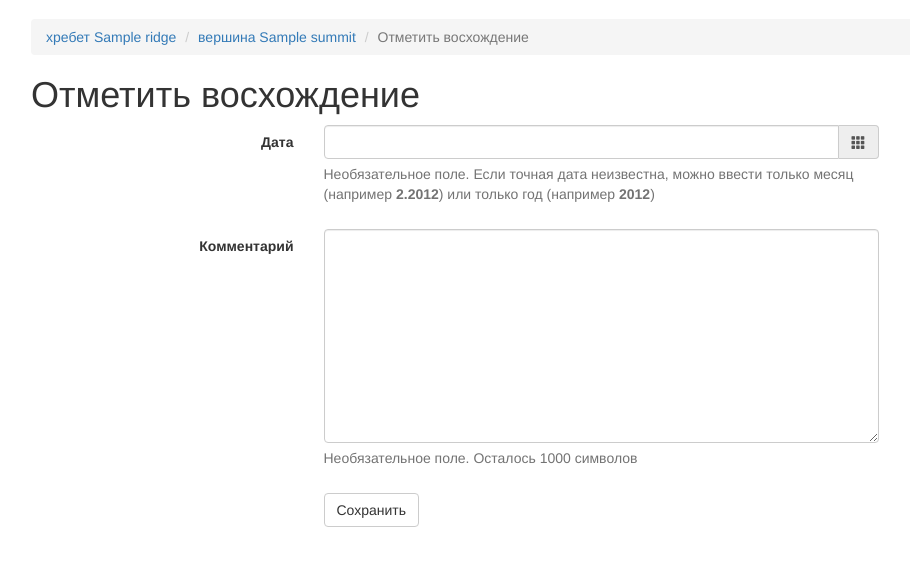
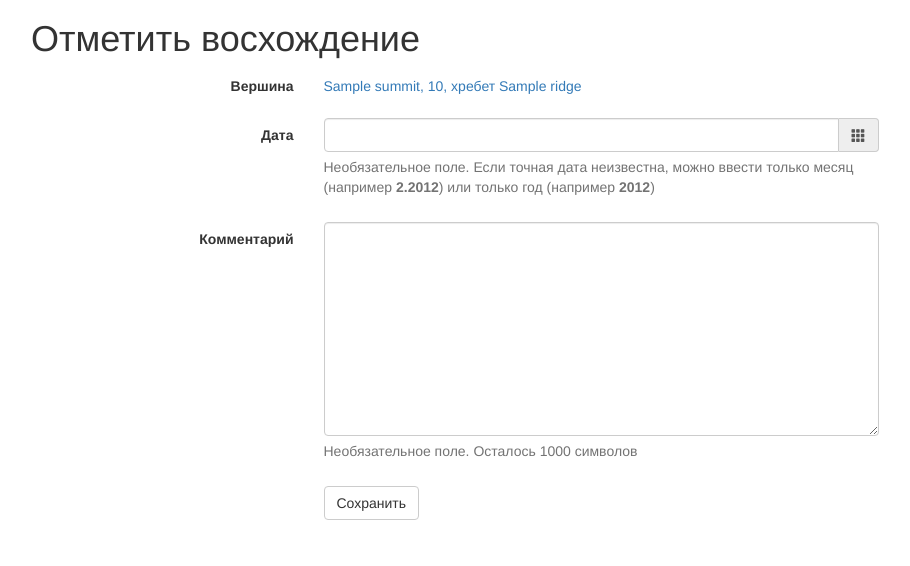
Before and after one commit to binrush/thousands, a Flask app: template thousands/templates/climb_edit.html in a window 1280 px wide. Shown: the part 51-617 px from the top of the page, without its empty margins (39-949 px from the left). Run offline with Flask 2, Linux system fonts and the light colour scheme; the template is opened without the code that fills it: values that come from a table or form of the project are taken from there, most other values are stand-ins (such as "Sample title", 1, 10 or a date in 2020); parts of the project's set-up code (start-up, migrations or seed data) failed here and were passed over; some libraries are stand-ins or nearby versions.

Commit message:
Removed breadcrumb from climb edit page

```diff
--- a/thousands/templates/climb_edit.html
+++ b/thousands/templates/climb_edit.html
@@ -1,11 +1,6 @@
 {% extends "layout.html" %}
 {% block title %}Отметить восхождение{% endblock %}
 {% block content %}
-<ol class="breadcrumb">
-    <li><a href="#">хребет {{ summit.ridge }}</a></li>
-    <li><a href="{{ url_for('summit', summit_id=summit.id, ridge_id=summit.ridge_id) }}">вершина  {{ summit.name }}</a></li>
-    <li class="active">Отметить восхождение</li>
-</ol>
 <h1>Отметить восхождение</h1>
 {% if form.errors %}
 <div id="form-errors" class="alert alert-danger">
@@ -20,6 +15,16 @@
 {% endif %}
 <form id="summit_edit_form" method="post" class="form-horizontal">
   {{ form.csrf_token }}
+  <div class="form-group">
+    <label for="name_alt" class="col-md-3 control-label">Вершина</label>
+    <div class="col-md-6">
+        <p class="form-control-static">
+        <a href="{{ url_for('summit', ridge_id=summit.ridge_id, summit_id=summit.id) }}">
+            {% if summit.name %}{{ summit.format_name() }}, {% endif %}{{ summit.height }}, хребет {{ summit.ridge }}
+        </a>
+        </p>
+    </div>
+  </div>
   <div class="form-group">
     <label for="name_alt" class="col-md-3 control-label">Дата</label>
     <div class="col-md-6">
```
